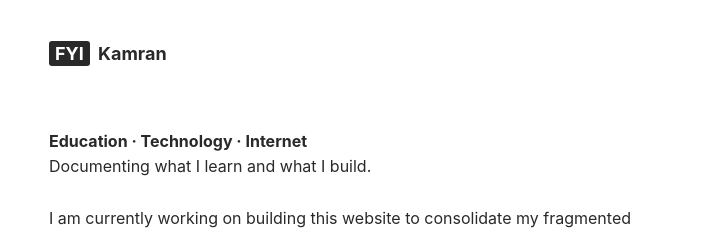
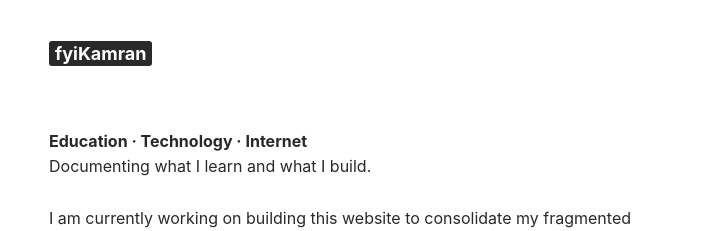
Before and after one commit to fyikamran/fyikamran.github.io, a Jekyll site: the page built from index.html, in a window 1280 px wide. Shown: the top 231 px of the page, without its empty margins (275-987 px from the left). Built offline with Jekyll 4.4.1, drawn with Linux system fonts in a browser that asks for light colours.

Commit message:
Update header.html

```diff
--- a/_includes/header.html
+++ b/_includes/header.html
@@ -1,7 +1,6 @@
 <!-- The Global Brand Header -->
 <header>
 <div class="logo-mark">
- <span class="logo-fyi">FYI</span>
- <a href="/" class="logo"><span class="logo-name">Kamran</span></a>
+ <span class="logo-fyi">fyiKamran</span>
 </div>
 </header>
```
